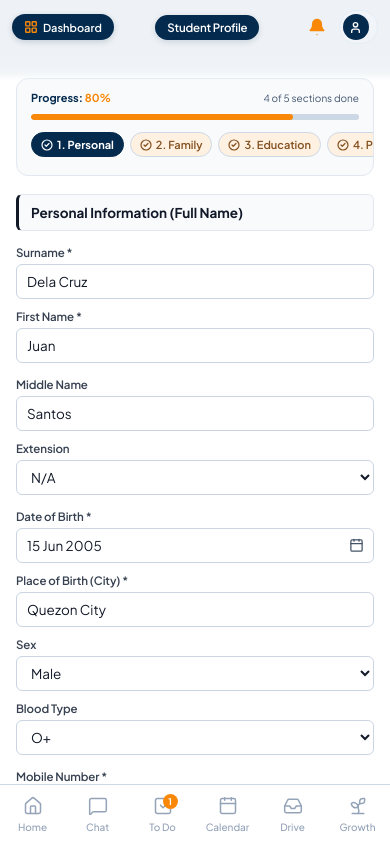
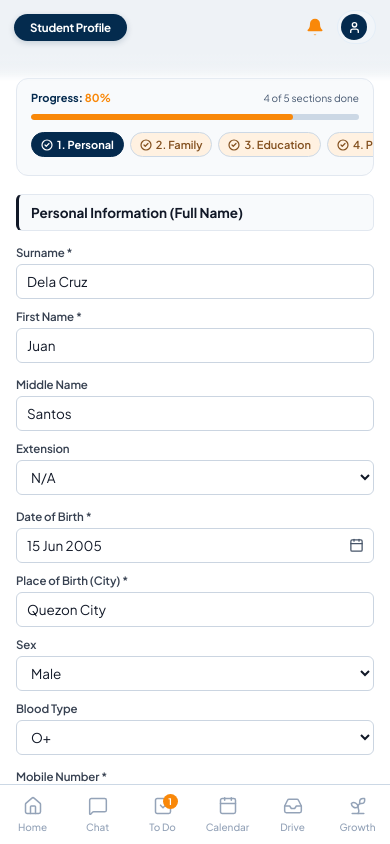
Before and after one commit to PSYDN26/rdesignSYS, a React (Vite) app: page / in a window 390 px wide. Built offline with nearby package versions, Linux system fonts and the light colour scheme.

Commit message:
feat: position Student Profile capsule on the left on mobile and remove Dashboard button

```diff
--- a/src/App.jsx
+++ b/src/App.jsx
@@ -60,7 +60,6 @@ export default function App() {
             user={{ name: 'Student Name', tier: 'Free', avatar: '01' }}
             onSearchClick={() => alert('Search classes & documents')}
             onCreateClassClick={() => setIsCreateModalOpen(true)}
-            onDashboardClick={() => setActiveTab('home')}
             unreadCount={1}
           />
 
--- a/src/components/TopBar.jsx
+++ b/src/components/TopBar.jsx
@@ -1,36 +1,34 @@
 import React from 'react';
-import { Search, Globe, Bell, User, LayoutGrid } from 'lucide-react';
+import { Search, Globe, Bell, User } from 'lucide-react';
 
 export default function TopBar({
   lessonCount = 1,
   user = { name: 'Student Name', tier: 'Free', avatar: '01' },
   onSearchClick,
-  onDashboardClick,
   unreadCount = 1,
   title = 'Student Profile'
 }) {
   return (
     <header className="prod-top-header" role="banner">
-      {/* Left section: Spacer on desktop, Dashboard button on mobile */}
+      {/* Left section: On mobile, displays the Page Title Capsule (Student Profile) on the left. On desktop, acts as optical spacer. */}
       <div className="header-left-section">
-        <button
-          type="button"
-          className="mobile-dashboard-btn"
-          onClick={onDashboardClick}
-          title="Go to Dashboard"
-          aria-label="Dashboard"
+        <div
+          className="wireframe-navy-capsule mobile-title-capsule"
+          onClick={onSearchClick}
+          role="button"
+          tabIndex={0}
+          title={title}
         >
-          <LayoutGrid size={14} strokeWidth={2.4} />
-          <span>Dashboard</span>
-        </button>
+          <span>{title}</span>
+        </div>
       </div>
 
-      {/* Center Container Quick Bar: [ 🔍 (hidden on mobile) ] [ Navy Capsule: Page Title ] [ 🌐 (hidden on mobile) ] */}
-      <div className="header-center-section">
+      {/* Center Container Quick Bar (Desktop): [ 🔍 ] [ Navy Capsule: Page Title ] [ 🌐 ] (Hidden on mobile) */}
+      <div className="header-center-section desktop-only-center">
         <div className="wireframe-search-group" role="search">
           <button
             type="button"
-            className="wireframe-icon-btn hide-on-mobile"
+            className="wireframe-icon-btn"
             onClick={onSearchClick}
             title="Search student records"
             aria-label="Search"
@@ -50,7 +48,7 @@ export default function TopBar({
 
           <button
             type="button"
-            className="wireframe-icon-btn hide-on-mobile"
+            className="wireframe-icon-btn"
             title="Global Resources"
             aria-label="Explore"
           >
--- a/src/index.css
+++ b/src/index.css
@@ -267,7 +267,7 @@ button:active {
   align-items: center;
 }
 
-.mobile-dashboard-btn {
+.mobile-title-capsule {
   display: none;
 }
 
@@ -1218,13 +1218,12 @@ button:active {
     display: none;
   }
 
-  /* Remove search and globe icons in mobile view */
-  .wireframe-icon-btn.hide-on-mobile,
-  .hide-on-mobile {
+  /* On mobile: Hide desktop center section entirely (search, globe & center capsule) */
+  .desktop-only-center {
     display: none !important;
   }
 
-  /* Show Dashboard on the left in mobile view */
+  /* Position the Student Profile container capsule on the left (where Dashboard was) */
   .header-left-section {
     min-width: auto;
     display: flex;
@@ -1232,46 +1231,27 @@ button:active {
     z-index: 50;
   }
 
-  .mobile-dashboard-btn {
-    display: inline-flex;
+  .mobile-title-capsule {
+    display: flex !important;
     align-items: center;
-    gap: 5px;
+    justify-content: center;
     background: #042B4E;
     color: #ffffff;
-    padding: 6px 12px;
+    padding: 6px 16px;
     border-radius: 9999px;
-    font-size: 11px;
-    font-weight: 600;
-    border: none;
+    font-size: 11.5px;
+    font-weight: 700;
+    letter-spacing: -0.2px;
+    box-shadow: 0 2px 6px rgba(4, 43, 78, 0.18);
+    user-select: none;
+    white-space: nowrap;
     cursor: pointer;
-    box-shadow: 0 2px 6px rgba(4, 43, 78, 0.18);
-    transition: all 0.15s ease;
-    white-space: nowrap;
-  }
-
-  .mobile-dashboard-btn:hover {
-    background: #063968;
-  }
-
-  .mobile-dashboard-btn svg {
-    color: #F98809;
   }
 
   .prod-top-header {
-    padding: 0 12px;
+    padding: 0 14px;
     gap: 8px;
     justify-content: space-between;
-  }
-
-  .header-center-section {
-    position: static;
-    transform: none;
-    height: auto;
-  }
-
-  .wireframe-navy-capsule {
-    padding: 5px 12px;
-    font-size: 11.5px;
   }
 
   .header-brand-section {
```
Also changed, not shown: 1 other file (tests, documents, lock files or other folders).
